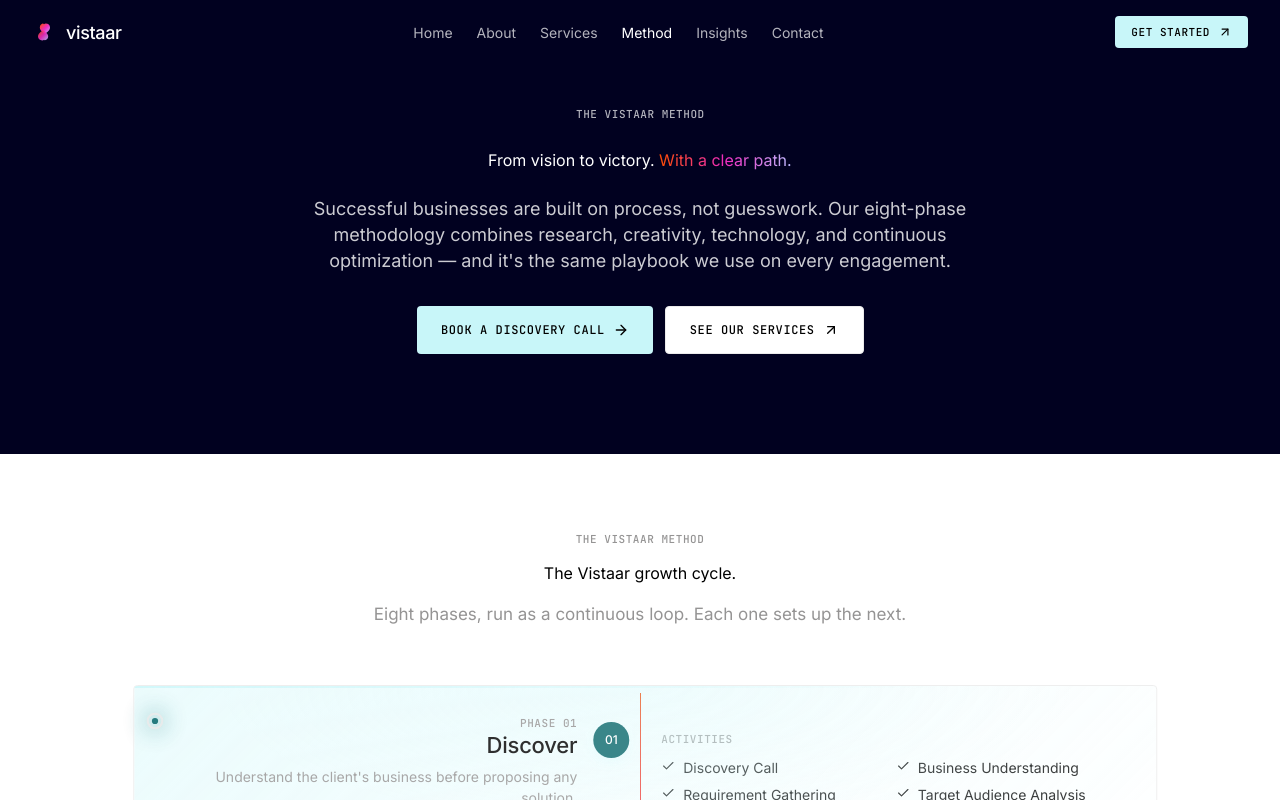
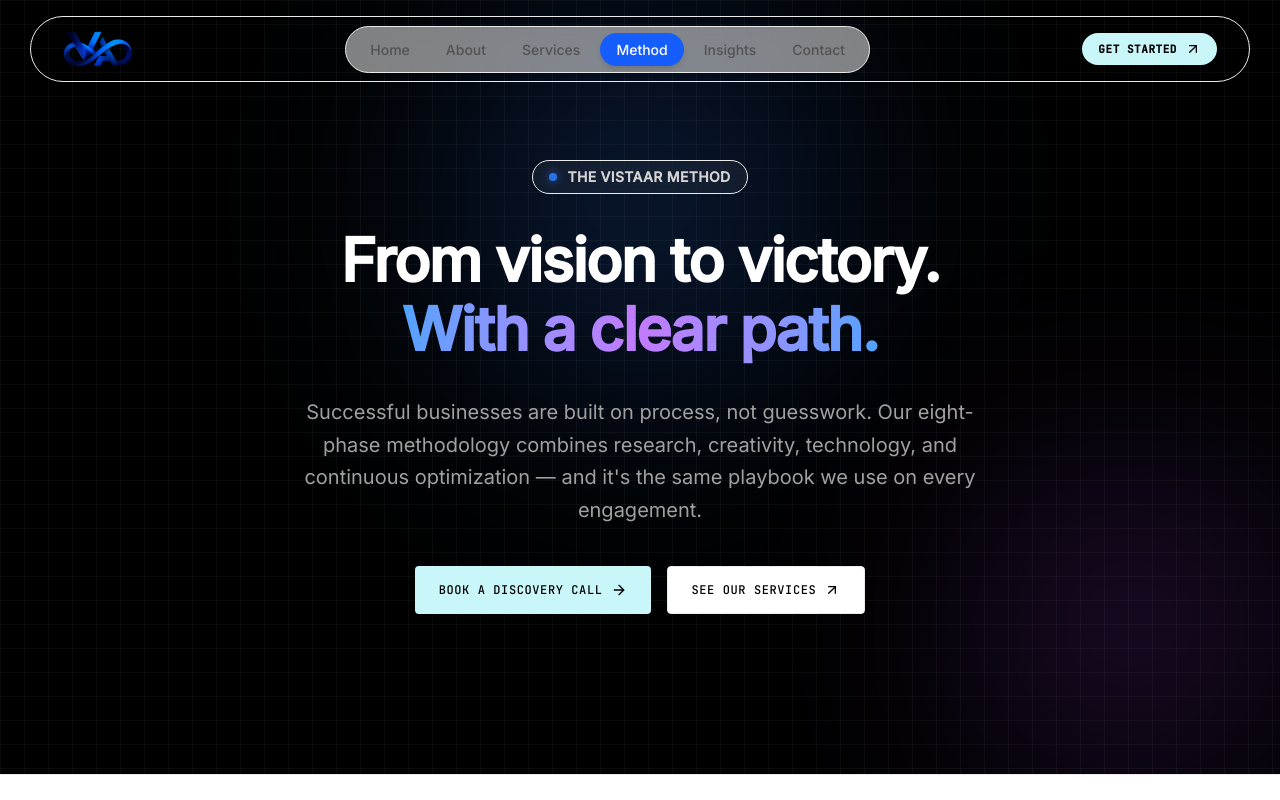
Before and after one commit to shivamk2707/Vistaar, a Next.js app: page /method in a window 1280 px wide. Shown: the top 800 px of the page. Built offline with nearby package versions, Linux system fonts and the light colour scheme.

Commit message:
Hero section changes

```diff
--- a/src/app/contact/page.tsx
+++ b/src/app/contact/page.tsx
@@ -586,7 +586,7 @@ function Offices() {
                 <div className="rounded-[4px] border border-[var(--surface-dark-soft)] bg-[var(--surface-dark-soft)] p-5">
                   <div className="flex items-center gap-2 text-[14px] font-medium text-[var(--on-dark)]">
                     <MapPin className="h-4 w-4 text-[var(--on-dark)]" />
-                    Mumbai · India
+                    Pune · India
                   </div>
                   <p className="mt-1 mono-caption text-[var(--on-dark)] opacity-60">
                     19.0760° N · 72.8777° E
@@ -601,7 +601,7 @@ function Offices() {
                 Remote-first, globally connected.
               </h2>
               <p className="mt-4 text-[16px] leading-[1.5] text-[var(--body)]">
-                We work async across time zones, with one home base in Mumbai.
+                We work async across time zones, with one home base in Pune.
                 Visit by appointment, or jump on a call.
               </p>
               <ul className="mt-7 space-y-4 text-[14px]">
--- a/src/app/privacy/page.tsx
+++ b/src/app/privacy/page.tsx
@@ -55,7 +55,7 @@ const SECTIONS = [
   },
   {
     title: "13. Contact",
-    body: "Questions, complaints, or data requests? Email privacy@vistaar.com or write to: Vistaar, Bandra Kurla Complex, Mumbai 400 051, India.",
+    body: "Questions, complaints, or data requests? Email privacy@vistaar.com or write to: Vistaar, Pune 4110141, India.",
   },
 ];
 
@@ -72,7 +72,7 @@ export default function PrivacyPage() {
           <div className="mx-auto max-w-3xl">
             <Reveal>
               <p className="mono-eyebrow text-[var(--body)]">
-                Last updated · 17 March 2026
+                Last updated · 07 August 2026
               </p>
             </Reveal>
             <div className="mt-10 space-y-10">
--- a/src/app/terms/page.tsx
+++ b/src/app/terms/page.tsx
@@ -59,7 +59,7 @@ const SECTIONS = [
   },
   {
     title: "14. Governing law & disputes",
-    body: "These terms are governed by the laws of India. Disputes will be resolved through binding arbitration in Mumbai, in English. Nothing in this clause prevents either party from seeking injunctive relief to protect intellectual property.",
+    body: "These terms are governed by the laws of India. Disputes will be resolved through binding arbitration in Pune, in English. Nothing in this clause prevents either party from seeking injunctive relief to protect intellectual property.",
   },
   {
     title: "15. Changes",
@@ -67,7 +67,7 @@ const SECTIONS = [
   },
   {
     title: "16. Contact",
-    body: "Questions about these terms? Email legal@vistaar.com or write to: Vistaar, Bandra Kurla Complex, Mumbai 400 051, India.",
+    body: "Questions about these terms? Email legal@vistaar.com or write to: Vistaar, Pune 411041, India.",
   },
 ];
 
--- a/src/components/footer.tsx
+++ b/src/components/footer.tsx
@@ -108,7 +108,7 @@ export function Footer() {
           <div className="flex items-center gap-4">
             <Link href="/privacy" className="hover:text-[var(--ink)]">Privacy</Link>
             <Link href="/terms" className="hover:text-[var(--ink)]">Terms</Link>
-            <span className="mono-eyebrow">Mumbai · India</span>
+            <span className="mono-eyebrow">Pune · India</span>
           </div>
         </div>
       </Container>
--- a/src/components/navbar.tsx
+++ b/src/components/navbar.tsx
@@ -20,6 +20,15 @@ const NAV_LINKS = [
 export function Navbar() {
   const [open, setOpen] = useState(false);
   const pathname = usePathname();
+  const [scrolled, setScrolled] = useState(false);
+
+  useEffect(() => {
+    const handleScroll = () => {
+      setScrolled(window.scrollY > 20);
+    };
+    window.addEventListener("scroll", handleScroll);
+    return () => window.removeEventListener("scroll", handleScroll);
+  }, []);
 
   useEffect(() => {
     if (window.innerWidth >= 1024) setOpen(false);
@@ -29,21 +38,26 @@ export function Navbar() {
     href === "/" ? pathname === "/" : pathname.startsWith(href);
 
   return (
-    <header className="fixed inset-x-0 top-0 z-50">
-      <div className="bg-[var(--canvas-dark)] text-[var(--on-dark)]">
-        <div className="mx-auto w-full max-w-[1280px] px-4 sm:px-6 lg:px-8">
-          <div className="flex h-14 items-center justify-between lg:h-16">
+    <header className="fixed inset-x-0 top-0 z-50 flex justify-center px-4 pt-4 transition-all duration-300">
+      <div
+        className={cn(
+          "w-full max-w-[1220px] transition-all duration-500 ease-in-out",
+          scrolled ? "rounded-full border border-black/10 bg-white/85 backdrop-blur-xl shadow-[0_8px_30px_rgba(0,0,0,0.04)]" : "rounded-full border border-transparent bg-transparent"
+        )}
+      >
+        <div className="px-4 sm:px-6 lg:px-8">
+          <div className="flex h-16 items-center justify-between">
             {/* Logo */}
             <Link
               href="/"
-              className="group flex items-center"
+              className="group flex items-center transition-transform hover:scale-105"
               aria-label="Vistaar home"
             >
-              <VistaarLogo onDark />
+              <VistaarLogo onDark={false} />
             </Link>
 
             {/* Center nav */}
-            <nav className="hidden items-center gap-6 lg:flex">
+            <nav className="hidden items-center gap-1 lg:flex bg-white/50 border border-black/5 rounded-full px-2 py-1.5 shadow-sm backdrop-blur-md">
               {NAV_LINKS.map((link) => {
                 const active = isActive(link.href);
                 return (
@@ -51,8 +65,10 @@ export function Navbar() {
                     key={link.href}
                     href={link.href}
                     className={cn(
-                      "relative text-[14px] font-normal transition-opacity hover:opacity-100",
-                      active ? "opacity-100" : "opacity-70"
+                      "relative rounded-full px-4 py-1.5 text-[14px] font-medium transition-all duration-300",
+                      active
+                        ? "bg-blue-600 text-white shadow-md"
+                        : "text-neutral-600 hover:bg-black/5 hover:text-neutral-900"
                     )}
                   >
                     {link.label}
@@ -62,12 +78,13 @@ export function Navbar() {
             </nav>
 
             {/* Right side */}
-            <div className="flex items-center gap-2">
-              <Link href="/contact" className="hidden sm:inline-flex">
+            <div className="flex items-center gap-3">
+              <Link href="/contact" className="hidden sm:inline-flex group">
                 <Button
                   size="sm"
                   variant="secondary-mint"
-                  rightIcon={<ArrowUpRight className="h-3.5 w-3.5" />}
+                  className="rounded-full font-semibold shadow-sm transition-all group-hover:shadow-md"
+                  rightIcon={<ArrowUpRight className="h-4 w-4 transition-transform group-hover:translate-x-0.5 group-hover:-translate-y-0.5" />}
                 >
                   Get started
                 </Button>
@@ -75,7 +92,7 @@ export function Navbar() {
               <button
                 type="button"
                 onClick={() => setOpen((o) => !o)}
-                className="inline-flex h-9 w-9 items-center justify-center text-[var(--on-dark)] lg:hidden"
+                className="inline-flex h-10 w-10 items-center justify-center rounded-full bg-white/80 border border-black/10 text-neutral-800 shadow-sm backdrop-blur-md transition-colors hover:bg-neutral-100 lg:hidden"
                 aria-label={open ? "Close menu" : "Open menu"}
                 aria-expanded={open}
               >
@@ -89,12 +106,12 @@ export function Navbar() {
       {/* Mobile menu */}
       <div
         className={cn(
-          "overflow-hidden border-b border-[var(--surface-dark-soft)] bg-[var(--canvas-dark)] transition-all duration-300 lg:hidden",
-          open ? "max-h-[640px] opacity-100" : "max-h-0 opacity-0"
+          "absolute inset-x-4 top-[84px] overflow-hidden rounded-2xl border border-black/10 bg-white/95 backdrop-blur-xl shadow-xl transition-all duration-400 ease-[cubic-bezier(0.16,1,0.3,1)] lg:hidden",
+          open ? "max-h-[640px] opacity-100 translate-y-0" : "max-h-0 opacity-0 -translate-y-4 pointer-events-none border-transparent"
         )}
       >
-        <div className="mx-auto max-w-[1280px] px-4 py-4 sm:px-6">
-          <nav className="flex flex-col">
+        <div className="px-6 py-6">
+          <nav className="flex flex-col gap-2">
             {NAV_LINKS.map((link) => {
               const active = isActive(link.href);
               return (
@@ -102,26 +119,30 @@ export function Navbar() {
                   key={link.href}
                   href={link.href}
                   className={cn(
-                    "border-b border-[var(--surface-dark-soft)] py-3.5 text-[15px] text-[var(--on-dark)] transition-opacity",
-                    active ? "opacity-100" : "opacity-70"
+                    "rounded-xl px-4 py-3 text-[16px] font-semibold transition-all",
+                    active
+                      ? "bg-blue-50 text-blue-700"
+                      : "text-neutral-700 hover:bg-neutral-100 hover:text-neutral-900"
                   )}
+                  onClick={() => setOpen(false)}
                 >
                   {link.label}
                 </Link>
               );
             })}
-            <div className="mt-4 flex flex-col gap-2 pb-2">
-              <Link href="/contact">
+            <div className="mt-6 flex flex-col gap-3 border-t border-black/5 pt-6">
+              <Link href="/contact" onClick={() => setOpen(false)}>
                 <Button
                   fullWidth
                   variant="secondary-mint"
-                  rightIcon={<ArrowUpRight className="h-3.5 w-3.5" />}
+                  className="rounded-xl h-12 text-[16px]"
+                  rightIcon={<ArrowUpRight className="h-4 w-4" />}
                 >
                   Get started
                 </Button>
               </Link>
-              <Link href="/contact">
-                <Button fullWidth variant="primary">
+              <Link href="/contact" onClick={() => setOpen(false)}>
+                <Button fullWidth variant="primary" className="rounded-xl h-12 text-[16px] bg-neutral-900 text-white hover:bg-neutral-800">
                   Sign in
                 </Button>
               </Link>
--- a/src/components/page-hero.tsx
+++ b/src/components/page-hero.tsx
@@ -1,12 +1,13 @@
+"use client";
+
 import { cn } from "@/lib/utils";
 import { Container } from "./layout";
-import { Reveal } from "./reveal";
+import { motion } from "framer-motion";
 import type { ReactNode } from "react";
 
 /**
  * PageHero — shared hero for every inner page.
- * Mirrors the home page hero:
- *   dark canvas band + eyebrow + display headline + lead + CTA cluster.
+ * Upgraded with modern aesthetics, background grid, glowing orbs, and fluid typography.
  */
 export function PageHero({
   eyebrow,
@@ -24,62 +25,78 @@ export function PageHero({
   children?: ReactNode;
 }) {
   return (
-    <section className="relative overflow-hidden bg-[var(--canvas-dark)] text-[var(--on-dark)]">
-      <div className="relative py-[80px] sm:py-[100px]">
-        <Container>
+    <section className="relative overflow-hidden bg-black text-white py-24 sm:py-32 lg:py-40 flex flex-col justify-center min-h-[50vh] border-b border-white/[0.08]">
+      {/* Background Effects */}
+      <div className="absolute inset-0 z-0 pointer-events-none">
+        <div className="absolute inset-0 bg-[linear-gradient(to_right,#ffffff0a_1px,transparent_1px),linear-gradient(to_bottom,#ffffff0a_1px,transparent_1px)] bg-[size:24px_24px]"></div>
+        <div className="absolute left-0 right-0 top-0 -z-10 m-auto h-[400px] w-[400px] rounded-full bg-blue-500/20 blur-[120px]"></div>
+        <div className="absolute right-0 bottom-0 -z-10 m-auto h-[300px] w-[300px] rounded-full bg-purple-500/20 blur-[120px]"></div>
+      </div>
+
+      <Container className="relative z-10">
         <div
           className={cn(
-              "mx-auto flex max-w-3xl flex-col",
+            "mx-auto flex max-w-4xl flex-col",
             align === "center" ? "items-center text-center" : "items-start text-left"
           )}
         >
           {eyebrow && (
-              <Reveal>
-                <span className="mono-eyebrow text-[var(--on-dark)] opacity-70">
+            <motion.div
+              initial={{ opacity: 0, y: 20 }}
+              animate={{ opacity: 1, y: 0 }}
+              transition={{ duration: 0.6, ease: [0.16, 1, 0.3, 1] }}
+              className="mb-8 flex items-center gap-2.5 rounded-full border border-white/10 bg-white/5 py-1.5 px-4 text-xs sm:text-sm font-semibold tracking-wide text-neutral-300 backdrop-blur-md uppercase"
+            >
+              <span className="h-2 w-2 rounded-full bg-blue-500 shadow-[0_0_10px_rgba(59,130,246,0.8)] animate-pulse" />
               {eyebrow}
-                </span>
-              </Reveal>
+            </motion.div>
           )}
-            <Reveal delay={1}>
-              <h1
+
+          <motion.h1
+            initial={{ opacity: 0, y: 20 }}
+            animate={{ opacity: 1, y: 0 }}
+            transition={{ duration: 0.6, delay: 0.1, ease: [0.16, 1, 0.3, 1] }}
             className={cn(
-                  "mt-6 text-display-xxl",
-                  "text-[var(--on-dark)]"
+              "text-balance text-4xl sm:text-5xl lg:text-6xl font-bold tracking-tight text-white leading-[1.15]",
             )}
           >
             {title}{" "}
             {highlight && (
-                  <span className="text-gradient-brand">{highlight}</span>
+              <span className="text-transparent bg-clip-text bg-gradient-to-r from-blue-400 via-purple-400 to-blue-400 animate-gradient-x">
+                {highlight}
+              </span>
             )}
-              </h1>
-            </Reveal>
+          </motion.h1>
+
           {description && (
-              <Reveal delay={2}>
-                <p
+            <motion.p
+              initial={{ opacity: 0, y: 20 }}
+              animate={{ opacity: 1, y: 0 }}
+              transition={{ duration: 0.6, delay: 0.2, ease: [0.16, 1, 0.3, 1] }}
               className={cn(
-                    "mt-6 max-w-2xl text-[18px] leading-[1.45] text-[var(--on-dark)] opacity-80",
+                "mt-8 max-w-2xl text-lg sm:text-xl leading-relaxed text-neutral-400",
                 align === "center" && "mx-auto"
               )}
             >
               {description}
-                </p>
-              </Reveal>
+            </motion.p>
           )}
+
           {children && (
-              <Reveal delay={3}>
-                <div
+            <motion.div
+              initial={{ opacity: 0, y: 20 }}
+              animate={{ opacity: 1, y: 0 }}
+              transition={{ duration: 0.6, delay: 0.3, ease: [0.16, 1, 0.3, 1] }}
               className={cn(
-                    "mt-8 flex flex-wrap items-center gap-3",
+                "mt-10 flex flex-wrap items-center gap-4",
                 align === "center" && "justify-center"
               )}
             >
               {children}
-                </div>
-              </Reveal>
+            </motion.div>
           )}
         </div>
       </Container>
-      </div>
     </section>
   );
 }
--- a/src/components/vistaar-logo.tsx
+++ b/src/components/vistaar-logo.tsx
@@ -17,42 +17,43 @@ export function VistaarLogo({
 }) {
   const text = onDark ? "text-[var(--on-dark)]" : "text-[var(--ink)]";
   return (
-    <span className={cn("inline-flex items-center", className)} aria-label="Vistaar">
-      <span className="flex items-center gap-2.5">
-        <svg
-          viewBox="0 0 40 40"
-          xmlns="http://www.w3.org/2000/svg"
-          className="h-6 w-6 shrink-0"
-          aria-hidden
-        >
-          <defs>
-            <linearGradient id="vlg-new" x1="0" y1="0" x2="1" y2="1">
-              <stop offset="0%" stopColor="#fc4c02" />
-              <stop offset="50%" stopColor="#ef2cc1" />
-              <stop offset="100%" stopColor="#bdbbff" />
-            </linearGradient>
-          </defs>
-          <path
-            d="M20 6c-4 0-7 2.6-7 6.5 0 3.3 2 5.4 4.6 7.5l3.4 2.7c.4.3.9.3 1.3 0l3.4-2.7C28 17.9 30 15.8 30 12.5 30 8.6 27 6 23 6c-1.3 0-2.4.4-3 1-.6-.6-1.7-1-3-1z"
-            fill="url(#vlg-new)"
-          />
-          <path
-            d="M20 34c4 0 7-2.6 7-6.5 0-3.3-2-5.4-4.6-7.5l-3.4-2.7c-.4-.3-.9-.3-1.3 0L14.3 20C12 22.1 10 24.2 10 27.5 10 31.4 13 34 17 34c1.3 0 2.4-.4 3-1 .6.6 1.7 1 3 1z"
-            fill="url(#vlg-new)"
-            opacity="0.9"
-          />
-        </svg>
-        {showWordmark && (
-          <span
-            className={cn(
-              "text-[18px] font-medium tracking-[-0.02em]",
-              text
-            )}
-          >
-            vistaar
-          </span>
-        )}
-      </span>
-    </span>
+    // <span className={cn("inline-flex items-center", className)} aria-label="Vistaar">
+    //   <span className="flex items-center gap-2.5">
+    //     <svg
+    //       viewBox="0 0 40 40"
+    //       xmlns="http://www.w3.org/2000/svg"
+    //       className="h-6 w-6 shrink-0"
+    //       aria-hidden
+    //     >
+    //       <defs>
+    //         <linearGradient id="vlg-new" x1="0" y1="0" x2="1" y2="1">
+    //           <stop offset="0%" stopColor="#fc4c02" />
+    //           <stop offset="50%" stopColor="#ef2cc1" />
+    //           <stop offset="100%" stopColor="#bdbbff" />
+    //         </linearGradient>
+    //       </defs>
+    //       <path
+    //         d="M20 6c-4 0-7 2.6-7 6.5 0 3.3 2 5.4 4.6 7.5l3.4 2.7c.4.3.9.3 1.3 0l3.4-2.7C28 17.9 30 15.8 30 12.5 30 8.6 27 6 23 6c-1.3 0-2.4.4-3 1-.6-.6-1.7-1-3-1z"
+    //         fill="url(#vlg-new)"
+    //       />
+    //       <path
+    //         d="M20 34c4 0 7-2.6 7-6.5 0-3.3-2-5.4-4.6-7.5l-3.4-2.7c-.4-.3-.9-.3-1.3 0L14.3 20C12 22.1 10 24.2 10 27.5 10 31.4 13 34 17 34c1.3 0 2.4-.4 3-1 .6.6 1.7 1 3 1z"
+    //         fill="url(#vlg-new)"
+    //         opacity="0.9"
+    //       />
+    //     </svg>
+    //     {showWordmark && (
+    //       <span
+    //         className={cn(
+    //           "text-[18px] font-medium tracking-[-0.02em]",
+    //           text
+    //         )}
+    //       >
+    //         vistaar
+    //       </span>
+    //     )}
+    //   </span>
+    // </span>
+    <img src="/images/vistaar_logo.png" alt="Vistaar Logo" width={70} />
   );
 }
```
Also changed, not shown: public/images/vistaar_logo.png (added). Lines whose indentation alone changed are shown as unchanged.
